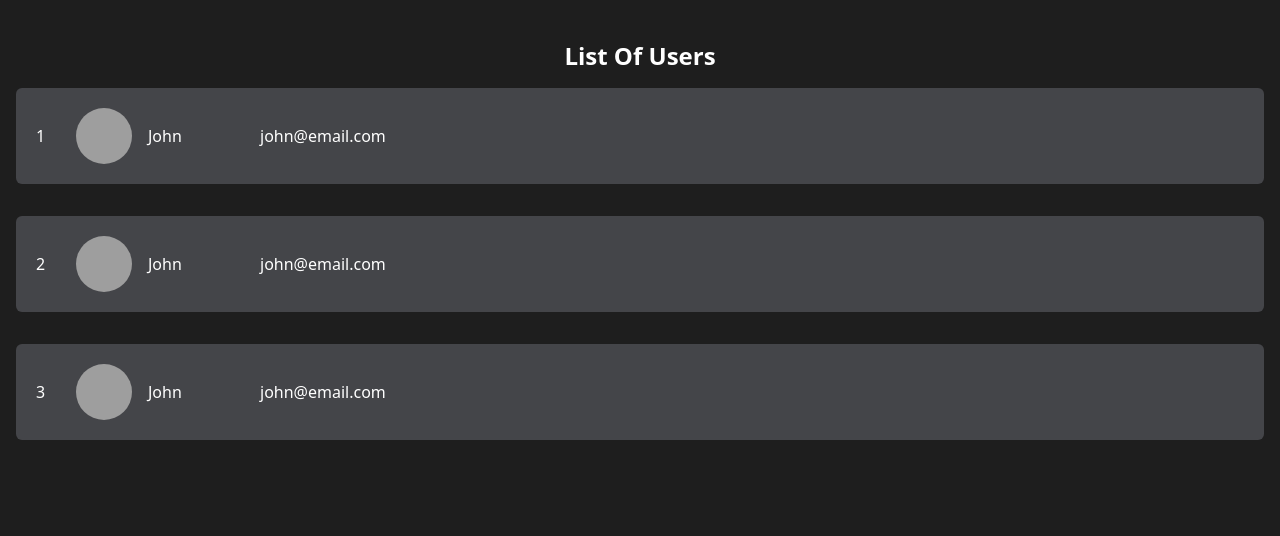
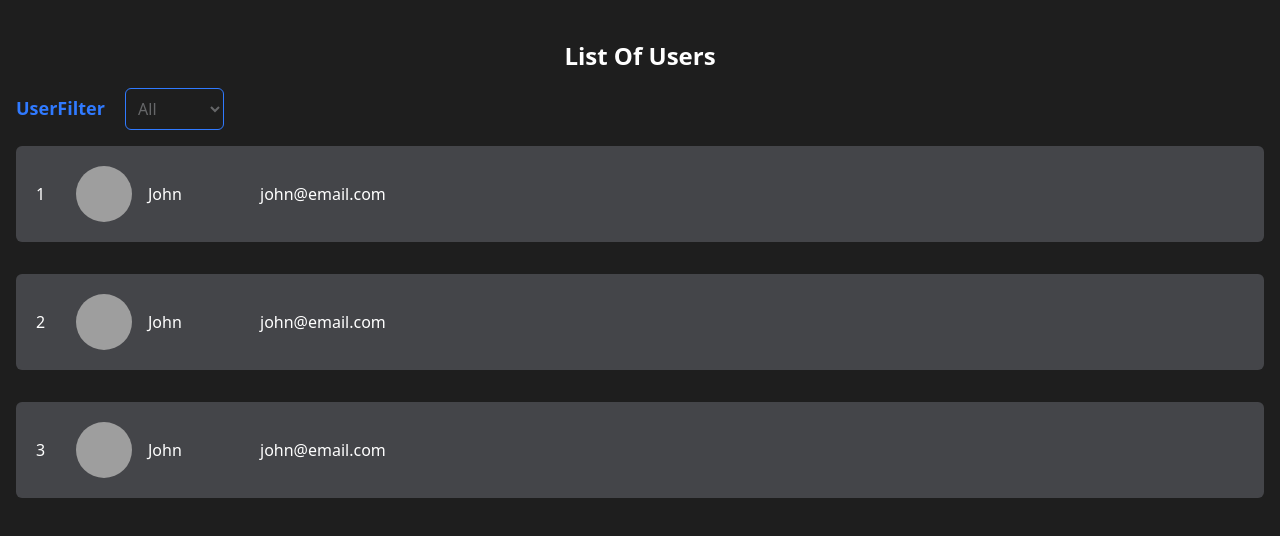
Before and after one commit to venky-123-debug/svelte-tutorial, a Svelte app: page / in a window 1280 px wide. Shown: the top 536 px of the page. Built offline with nearby package versions, Linux system fonts and the light colour scheme; grey boxes are pictures that could not be loaded; the HTML template or start-up script is replaced by a standard one.

Commit message:
user filter process completed

```diff
--- a/src/components/users.svelte
+++ b/src/components/users.svelte
@@ -25,13 +25,33 @@
     },
   ]
 
-  const getUser = () => {
-    return users
+  let filteredUsers = users
+
+  /**
+   *
+   * @param e - event to find active status for the user
+   * @returns filteredUsers
+   */
+  const filterUser = (e) => {
+    let active = e.target.value === "true"
+    if (e.target.value === "null") {
+      filteredUsers = users
+      return filteredUsers
+    }
+    filteredUsers = users.filter((user) => user.active === active)
   }
 </script>
 
 <h1>List Of Users</h1>
-{#each getUser() as user, i (user.id)}
+<div class="ml-4 mt-4 ">
+  <label for="UserFilter" class="text-lg font-bold text-primaryBlue">UserFilter</label>
+  <select on:change={filterUser} name="userfilter" class="ml-4 rounded-md border border-primaryBlue bg-primaryBlack px-2 py-2 text-textGray focus:outline-none">
+    <option value={null}>All</option>
+    <option value={true}>Active</option>
+    <option value={false}>InActive</option>
+  </select>
+</div>
+{#each filteredUsers as user, i (user.id)}
   <User {user} {i} />
 {:else}
   <p>No users found</p>
--- a/tailwind.config.js
+++ b/tailwind.config.js
@@ -11,6 +11,7 @@ module.exports = {
         White: "#fcfefb", //properties white
         lightBlack: "#252525",
         textGray: "#666769", //for text
+        primaryBlue: "#307aff",
       },
       boxShadow: {
         box_Shadow: "0px 0px 20px 10px rgb(0 0 0 / .15)",
```
